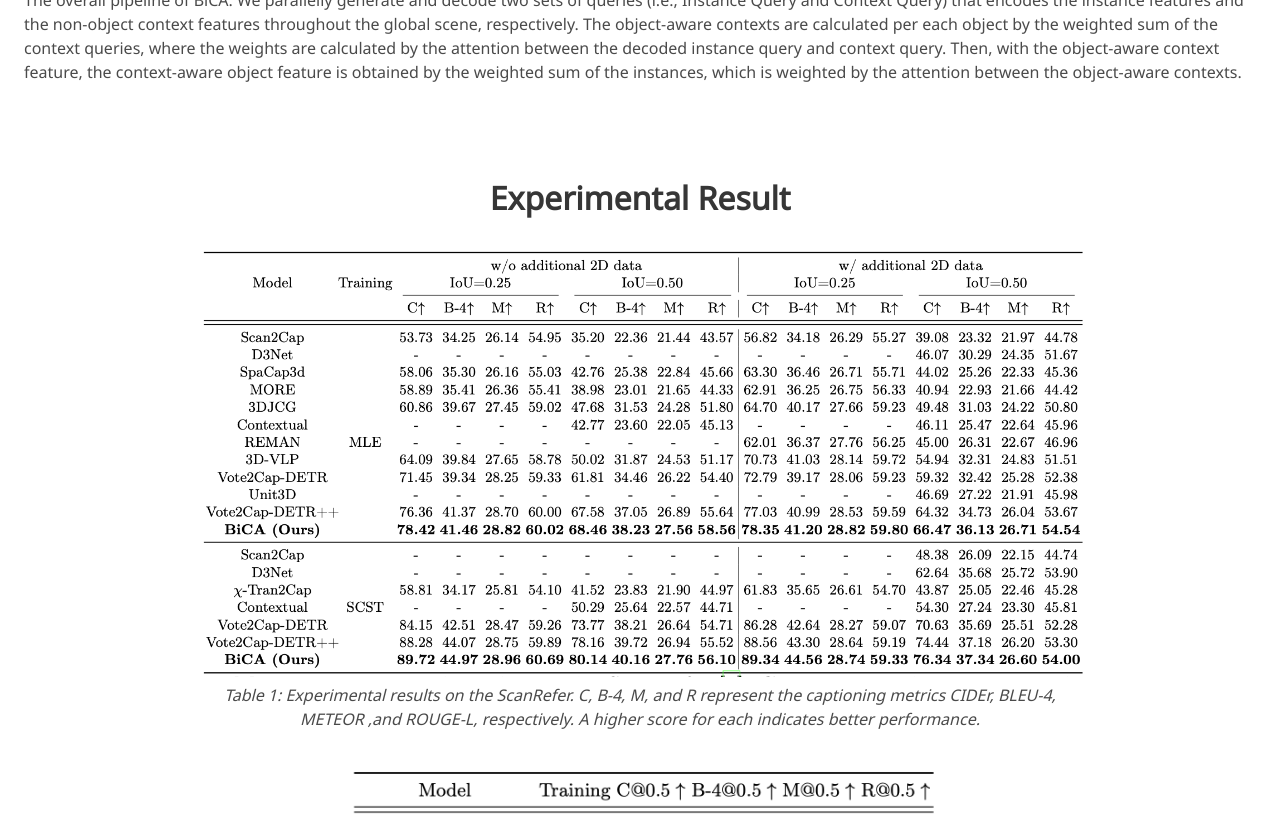
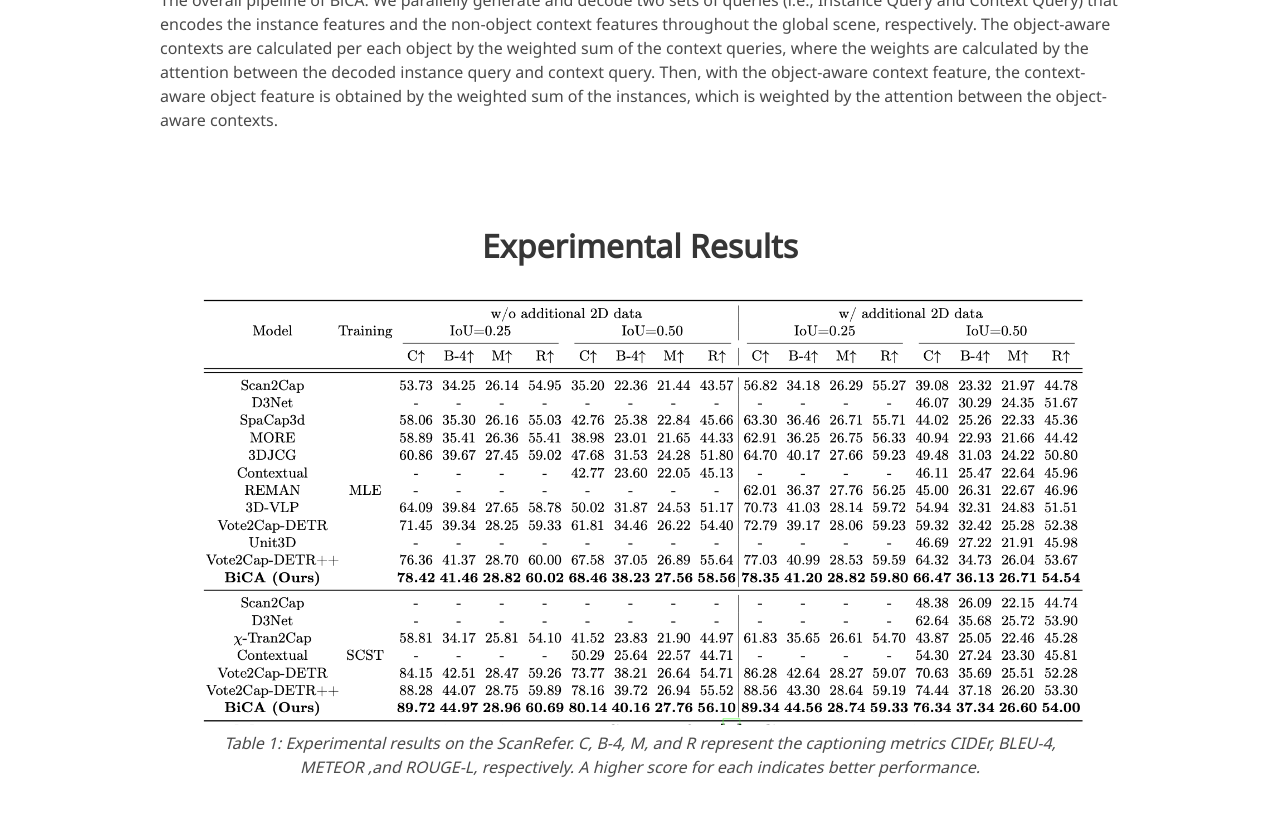
Before and after one commit to minnjung/minnjung.github.io, a Jekyll site: the page BiCA/index.html, which Jekyll copies as it is, in a window 1280 px wide and 900 px high, scrolled down 1880 px, cut to the strip 84-900 px from the top of the window. Built offline with Jekyll 4.4.1, drawn with Linux system fonts in a browser that asks for light colours; nearby versions of some CDN libraries; some web fonts are replaced; library files that are not in the unit come from our copies; a style sheet for code colours, icons or effects is not loaded.

Commit message:
Update index.html

```diff
--- a/BiCA/index.html
+++ b/BiCA/index.html
@@ -250,6 +250,7 @@
             </figure>
           </div>
         </div>
+          <div class="container is-max-desktop content">
           <p>
             The overall pipeline of BiCA. We parallelly generate and decode two sets of queries (i.e., Instance Query and Context Query) that encodes the instance features and the non-object context features throughout the global scene, respectively. The object-aware contexts are calculated per each object by the weighted sum of the context queries, where the weights are calculated by the attention between the decoded instance query and context query. Then, with the object-aware context feature, the context-aware object feature is obtained by the weighted sum of the instances, which is weighted by the attention between the object-aware contexts.
           </p>
@@ -258,7 +259,7 @@
     </section>
 
     <section class="section">
-      <h3 class="title is-3 has-text-centered">Experimental Result</h3>
+      <h3 class="title is-3 has-text-centered">Experimental Results</h3>
       <div class="container is-max-desktop content">
 
           <figure>
```
